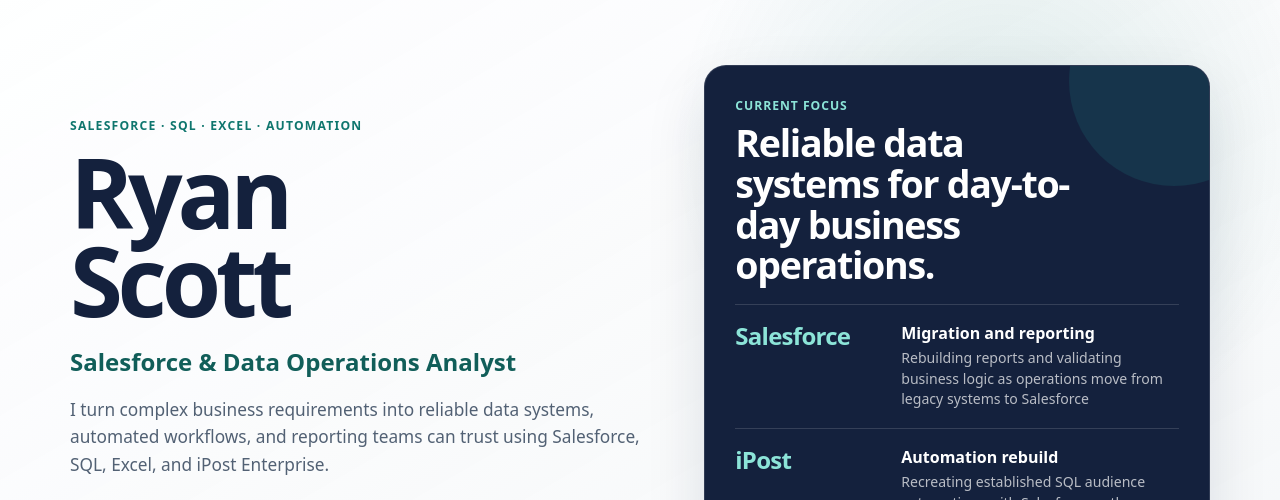
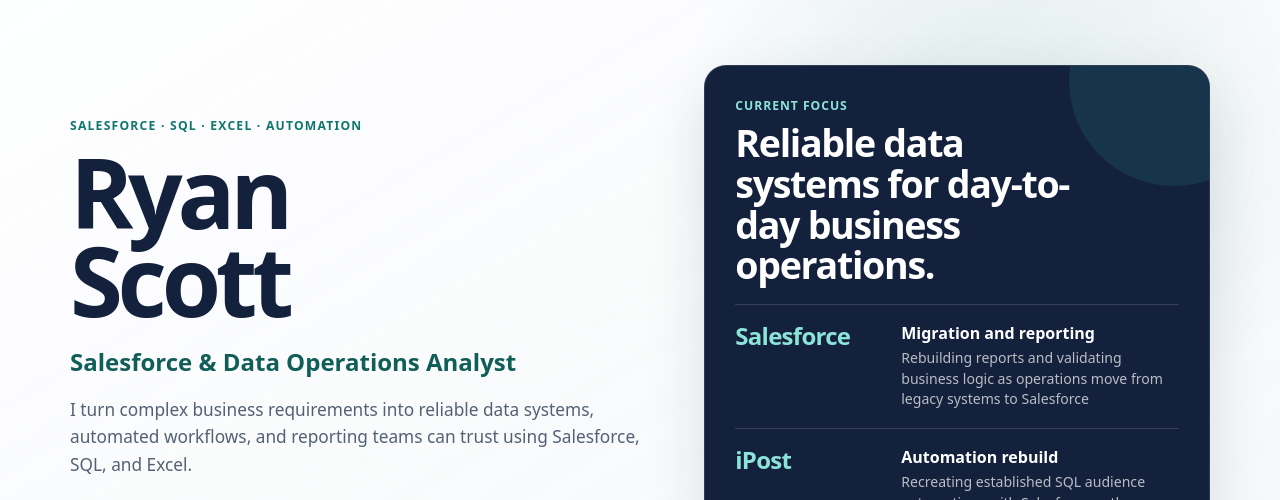
Before and after one commit to AsePlayer/Portfolio-2.0, a plain HTML site: page index.html in a window 1280 px wide. Shown: the part 76-576 px from the top of the page. Drawn offline with Linux system fonts and the light colour scheme.

```diff
--- a/data/site.json
+++ b/data/site.json
@@ -21,7 +21,7 @@
   ],
   "hero": {
     "eyebrow": "Salesforce · SQL · Excel · Automation",
-    "subheadline": "I turn complex business requirements into reliable data systems, automated workflows, and reporting teams can trust using Salesforce, SQL, Excel, and iPost Enterprise.",
+    "subheadline": "I turn complex business requirements into reliable data systems, automated workflows, and reporting teams can trust using Salesforce, SQL, and Excel.",
     "actions": [
       { "label": "View Experience", "href": "#experience", "style": "primary" },
       { "label": "View Resume", "href": "data/Ryan Scott Resume.pdf", "style": "default" }
--- a/index.html
+++ b/index.html
@@ -101,7 +101,7 @@
         <p class="eyebrow">Salesforce · SQL · Excel · Automation</p>
         <h1>Ryan Scott</h1>
         <p class="headline">Salesforce & Data Operations Analyst</p>
-        <p class="subheadline">I turn complex business requirements into reliable data systems, automated workflows, and reporting teams can trust using Salesforce, SQL, Excel, and iPost Enterprise.</p>
+        <p class="subheadline">I turn complex business requirements into reliable data systems, automated workflows, and reporting teams can trust using Salesforce, SQL, and Excel.</p>
         <a class="btn primary" href="mailto:ryanscottcareer@gmail.com">ryanscottcareer@gmail.com</a>
         <noscript>
           <p class="noscript-note">This portfolio uses JavaScript for its full content. You can still reach me by email or connect on <a href="https://www.linkedin.com/in/ryan-scott-95aa651b0/" target="_blank" rel="noopener noreferrer">LinkedIn</a>.</p>
```
